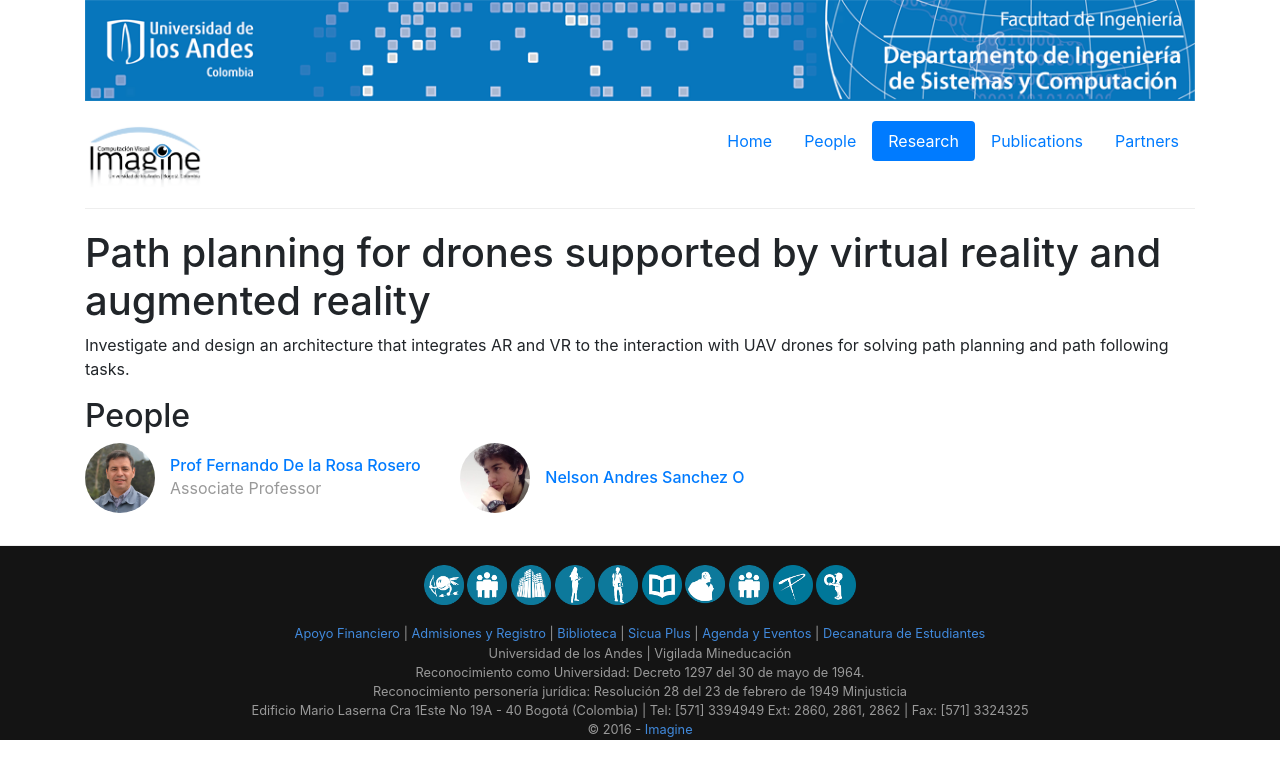
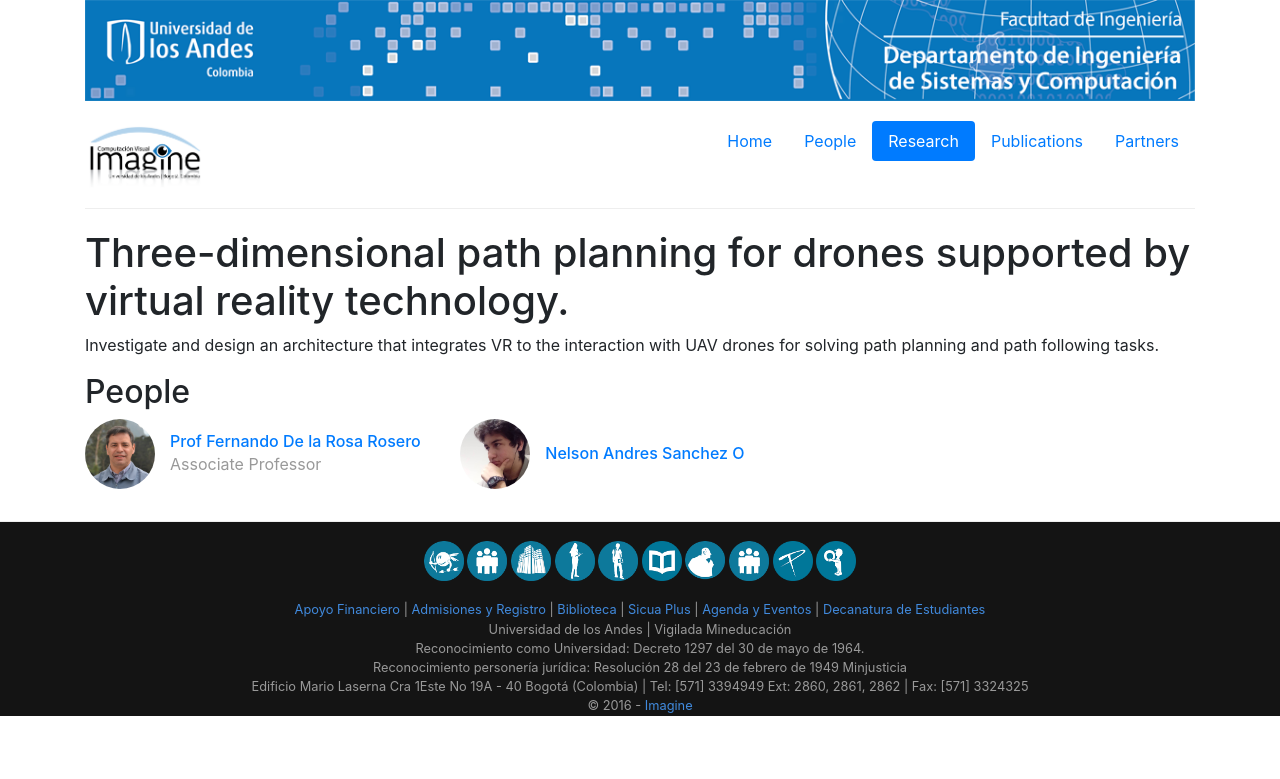
Before and after one commit to uwsampa/research-group-web, a Jekyll site: the page built from _projects/Fernando_Drones-AR-VR.md, in a window 1280 px wide. Shown: the top 779 px of the page. Built offline with Jekyll 4.4.1, drawn with Linux system fonts in a browser that asks for light colours.

Commit message:
Update Fernando_Drones-AR-VR.md
Actualización nombre del proyecto y descripción para el trabajo de 201820

```diff
--- a/_projects/Fernando_Drones-AR-VR.md
+++ b/_projects/Fernando_Drones-AR-VR.md
@@ -1,7 +1,7 @@
 ---
-title: Path planning for drones supported by virtual reality and augmented reality
+title: Three-dimensional path planning for drones supported by virtual reality technology.
 
-description: Investigate and design an architecture that integrates AR and VR to the interaction with UAV drones for solving path planning and path following tasks.
+description: Investigate and design an architecture that integrates VR to the interaction with UAV drones for solving path planning and path following tasks.
 
 people:
   - prof-fernandodelarosa
@@ -11,6 +11,6 @@
 
 research_area: Robotics
 
-last-updated: 2018-02-19
+last-updated: 2018-08-13
 ---
-Investigate and design an architecture that integrates AR and VR to the interaction with UAV drones for solving path planning and path following tasks.
+Investigate and design an architecture that integrates VR to the interaction with UAV drones for solving path planning and path following tasks.
```
